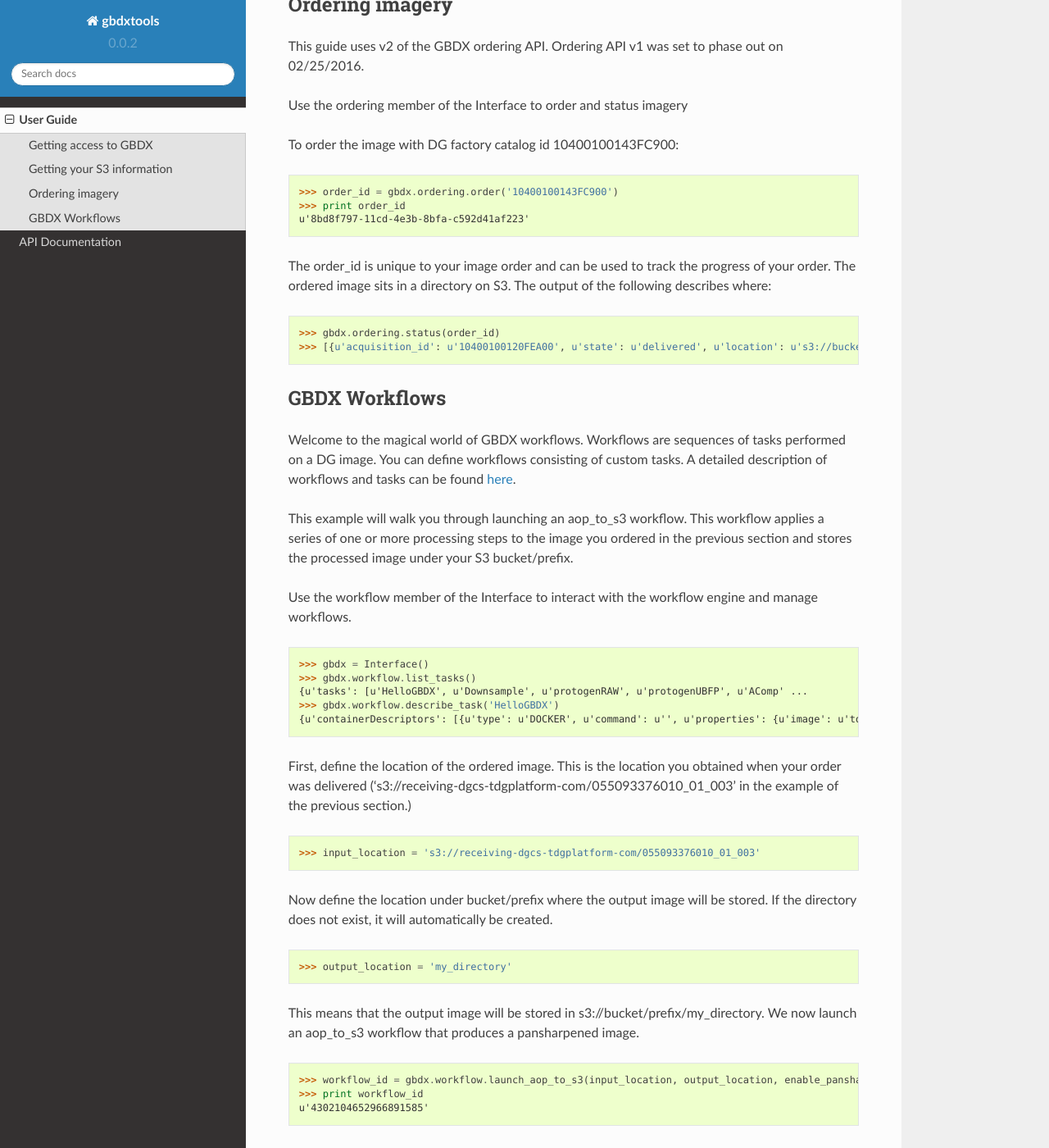
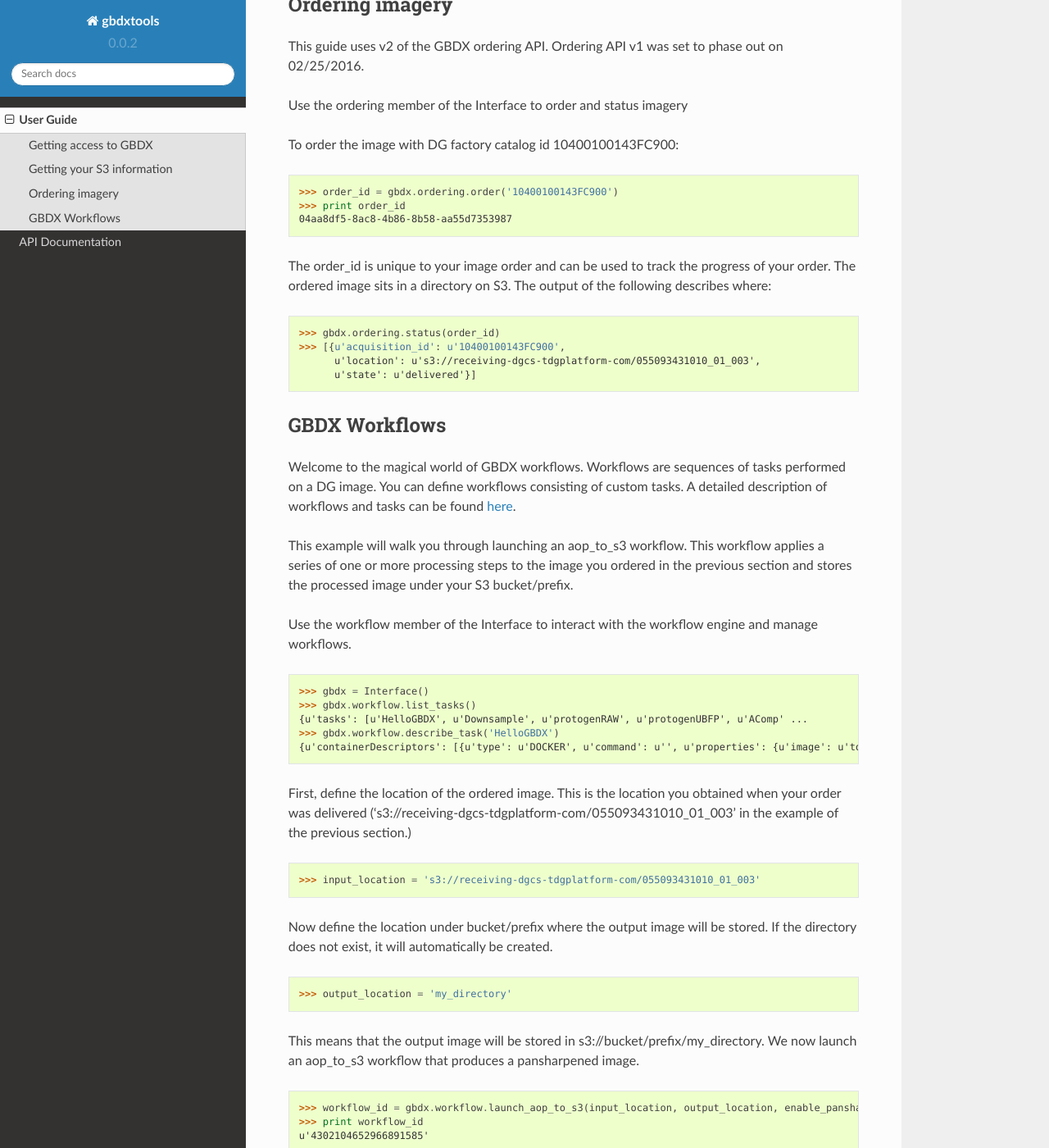
Before and after one commit to DigitalGlobe/gbdxtools, a Sphinx documentation site: the page built from docs/user_guide.rst, in a window 1280 px wide and 1400 px high, scrolled down 863 px. Shown: the whole window at 82% size. Built offline with Sphinx 7.4.7 and the Read the Docs theme 2.0.0, drawn with Linux system fonts in a browser that asks for light colours.

Commit message:
modified function ordering.status() definition and updated user guide

```diff
--- a/docs/user_guide.rst
+++ b/docs/user_guide.rst
@@ -49,7 +49,7 @@
 
    >>> order_id = gbdx.ordering.order('10400100143FC900')
    >>> print order_id
-   u'8bd8f797-11cd-4e3b-8bfa-c592d41af223'
+   04aa8df5-8ac8-4b86-8b58-aa55d7353987
 
 The order_id is unique to your image order and can be used to track the progress of your order.
 The ordered image sits in a directory on S3. The output of the following describes where:
@@ -57,8 +57,9 @@
 .. code-block:: pycon
 
    >>> gbdx.ordering.status(order_id)
-   >>> [{u'acquisition_id': u'10400100120FEA00', u'state': u'delivered', u'location': u's3://bucketname/prefixname'}]
-
+   >>> [{u'acquisition_id': u'10400100143FC900',
+         u'location': u's3://receiving-dgcs-tdgplatform-com/055093431010_01_003',
+         u'state': u'delivered'}]
 
 GBDX Workflows
 --------------------
@@ -81,11 +82,11 @@
    {u'containerDescriptors': [{u'type': u'DOCKER', u'command': u'', u'properties': {u'image': u'tdgp/hello_gbdx:latest'}}], u'description': u'Get a personalized greeting to GBDX', u'inputPortDescriptors': [{u'required': True, u'type': u'string', u'description': u'Enter your name here for a personalized greeting to the platform.', u'name': u'your_name'}], u'outputPortDescriptors': [{u'required': True, u'type': u'txt', u'description': u'The output directory of text file', u'name': u'data'}], u'properties': {u'isPublic': True, u'timeout': 7200}, u'name': u'HelloGBDX'}
 
 First, define the location of the ordered image. This is the location you obtained when your order was delivered
-('s3://receiving-dgcs-tdgplatform-com/055093376010_01_003' in the example of the previous section.)
+('s3://receiving-dgcs-tdgplatform-com/055093431010_01_003' in the example of the previous section.)
 
 .. code-block:: pycon
 
-   >>> input_location = 's3://receiving-dgcs-tdgplatform-com/055093376010_01_003'
+   >>> input_location = 's3://receiving-dgcs-tdgplatform-com/055093431010_01_003'
 
 Now define the location under bucket/prefix where the output image will be stored.
 If the directory does not exist, it will automatically be created.
```
Also changed, not shown: 1 other file.
